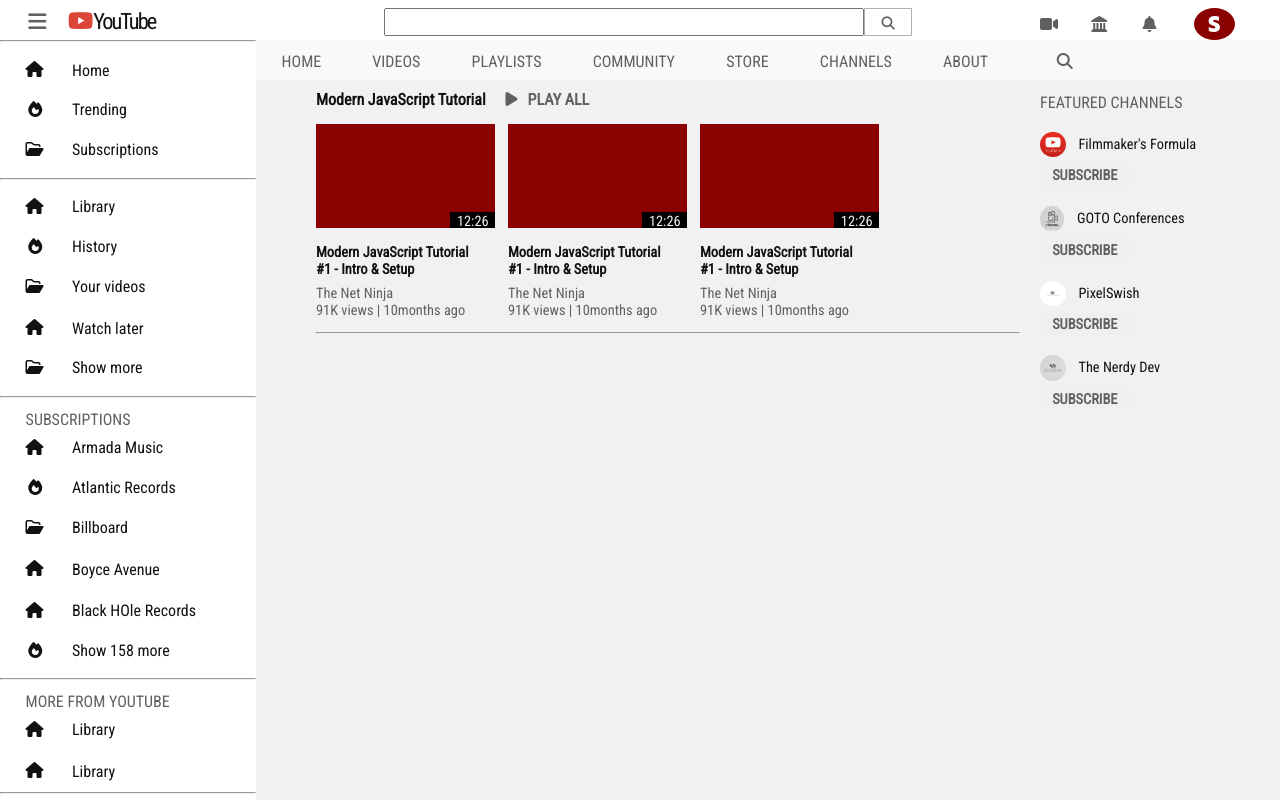
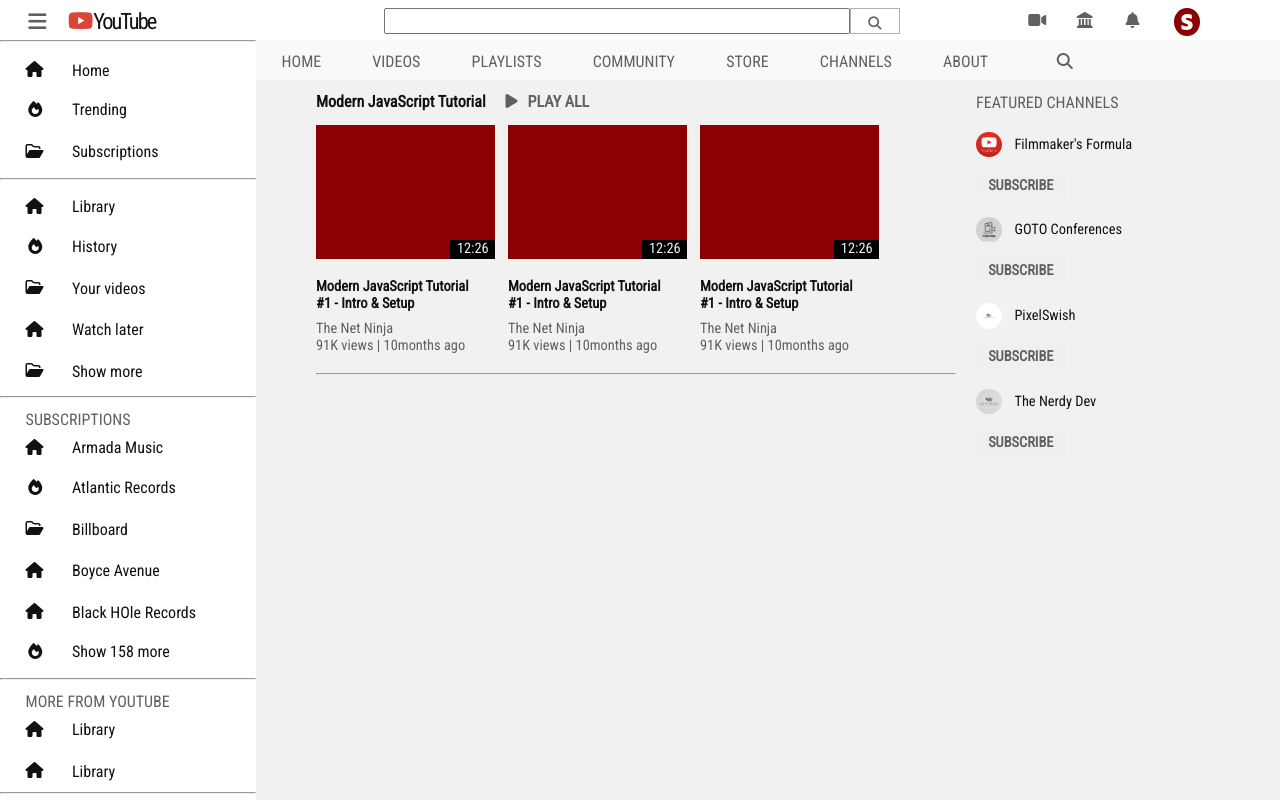
Before and after one commit to SimonaHriscu/youtube-copy, a plain HTML site: page index.html in a window 1280 px wide. Drawn offline with Linux system fonts and the light colour scheme.

Commit message:
fix vw vh

```diff
--- a/css/style.css
+++ b/css/style.css
@@ -52,7 +52,8 @@
     padding-left: 2vw;
 
 }
-.fa-home{
+.fa-home,
+.fa-folder-open{
     width: 1.3em;
     margin-right: 2vw;
     margin-bottom: 2vh;
@@ -65,15 +66,6 @@
     margin-bottom: 2vh;
     margin-top: 1vh;
 }
-.fa-folder-open{
-    width: 1.3em;
-    margin-right: 2vw;
-    margin-bottom: 2vh;
-    margin-top: 1vh;
-
-}
-
-
 .box3{
     width: 20vw;
     height: 27vh;
@@ -136,23 +128,23 @@
     flex-direction: row;
 }
 
+/*Search button*/
 .header{
     width: 80vw;
     height: 5vh;
     display: flex;
     flex-direction: row;
-
+    justify-content: center;
 }
 
-/*Search button*/
 #search{
-    width: 40vw;
-    height: 3.5vh;
+    width: 37vw;
+    height: 3.3vh;
     margin: 1vh 0 1vh 10vw;
 }
 .fa-search{
     width: 2vw;
-    height: 2vh;
+    height: 2.3vh;
     color: #606060;
     margin: 1vh auto;
 
@@ -160,7 +152,7 @@
 button{
     margin-top: 1vh;
     width: 4vw;
-    height: 3.5vh;
+    height: 3.3vh;
     background-color: white;
     border: 1px #6060607e solid;
 
@@ -168,9 +160,9 @@
 /*Log-In area*/
 .log-in{
     width: 20vw;
-    height: 4vw;
+    height: 3.3vh;
     margin-left: 10vw;
-    padding: 2vh 0 0.5vh 0;
+    padding: 1.5vh 0 0.5vh 0;
     display: flex;
     flex-direction: row;
     flex-wrap: nowrap;
@@ -180,22 +172,22 @@
 .fa-landmark,
 .fa-bell{
     width: 3.5vw;
-    height: 4vh;
-    margin-right: 0.5vw;
+    height: 3vh;
+    margin-right: 0.3vw;
     color: #606060;
 }
 
 .fa-stripe-s{
-    width: 3.2vw;
-    height: 4vh;
+    width: 2vw;
+    height: 3.5vh;
     color: white;
     background-color: darkred;
-    text-align: center;
-    padding-top: 1vh;
+    padding-top: 0.8vh;
     border-radius: 50%;
     text-align: center;
+    vertical-align: middle;
     position: relative;
-    bottom: 1vh;
+    bottom: 0.5vh;
 }
 
 /*Fixed nav*/
@@ -207,6 +199,7 @@
 ul{
     display: flex;
     flex-direction: row;
+    flex-wrap: nowrap;
     list-style: none;
 
 }
@@ -235,7 +228,7 @@
 
 }
 .main{
-    width: 70vw;
+    width: 50vw;
     height: 90vh;
     margin: 10px 20px 20px 60px;
     display: flex;
@@ -246,6 +239,7 @@
     width: 30vw;
     height: 4.2vh;
     font-weight: bold;
+    margin-top: 0.2vh;
     word-spacing: 5;
     display: flex;
 
@@ -261,60 +255,33 @@
 /*Video Gallery*/
 /*Main box*/
 .video-gallery{
-    width: 55vw;
-    height: 24vh;
+    width: 50vw;
+    height: 30vh;
     display: flex;
     flex-direction: row;
-    margin-bottom: 2vh;
+    margin-bottom: 1vh;
 
 }
 /*Video 1 box*/
-.video1-box{
+.video1-box,
+.video2-box,
+.video3-box{
     width: 14vw;
-    height: 23vh;
+    height: 30vh;
     display: flex;
     flex-direction: column;
     margin-right: 1vw;
 }
-.video1{
-    width: 14vw;
-    height: 13vh;
-    background-color: darkred;
-
-}
-/*Video 2 box*/
-.video2-box{
-    width: 14vw;
-    height: 23vh;
-    display: flex;
-    flex-direction: column;
-    margin-right: 1vw;
-}
-.video2{
-    width: 14vw;
-    height: 13vh;
-    background-color: darkred;
-    display: flex;
-}
-/*Video 3 box*/
-.video3-box{
-    width: 14vw;
-    height: 23vh;
-    display: flex;
-    flex-direction: column;
-    margin-right: 1vw;
-}
+.video1,
+.video2,
 .video3{
     width: 14vw;
-    height: 13vh;
+    height: 17vh;
     background-color: darkred;
-    display: flex;
 }
 .video-text{
     width: 13vw;
-    height: 7vh;
-
-
+    height: 11vh;
 }
 .video-title{
     font-size: 0.9rem;
@@ -328,17 +295,14 @@
 }
 .timer{
     width: 3.5vw;
-    height: 2vh;
+    height: 2.4vh;
     text-align: center;
-    padding-top: 0.2vh;
     font-size: 0.9rem;
     color:#f1f1f1;
     background-color: black;
     position: relative;
-    bottom: 2vh;
+    bottom: 2.4vh;
     left: 10.5vw;
-
-
 }
 
 /*Featured Side*/
@@ -354,8 +318,8 @@
     font-size: 1rem;
 }
 .channels-list{
-    width: 17vw;
-    height: 5vh;
+    width: 25vw;
+    height: 6vh;
     padding-top: 1vh;
     display: flex;
 }
@@ -374,8 +338,8 @@
 
 .subscribe-button{
     width: 7vw;
-    height: 2.8vh;
-    padding-top: 2px;
+    height: 3.2vh;
+    padding-top: 1.5px;
     margin-bottom: 1.5vh;
     color: #606060;
     font-weight: bold;
--- a/index.html
+++ b/index.html
@@ -123,8 +123,8 @@
                   <div class="play-all-button"><i class="fas fa-play"></i>PLAY ALL
                 </div></div>
 
+            <!--Video Gallery part-->
             <div class="video-gallery">
-                <div class="gallery1"></div>
                 <div class="video1-box">
                 <div class="video1"></div>
                 <div class="timer">12:26</div>
@@ -158,9 +158,7 @@
             <hr>
         </div>
 
-
-
-
+            <!--Featured channels side bar-->
 
           <div class="featured-channels">
 
```
